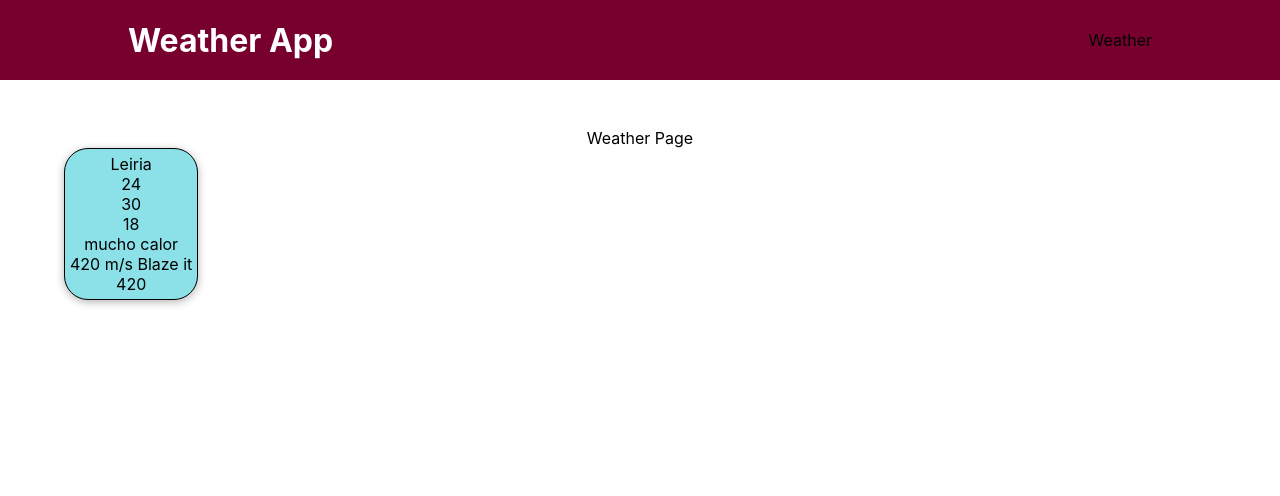
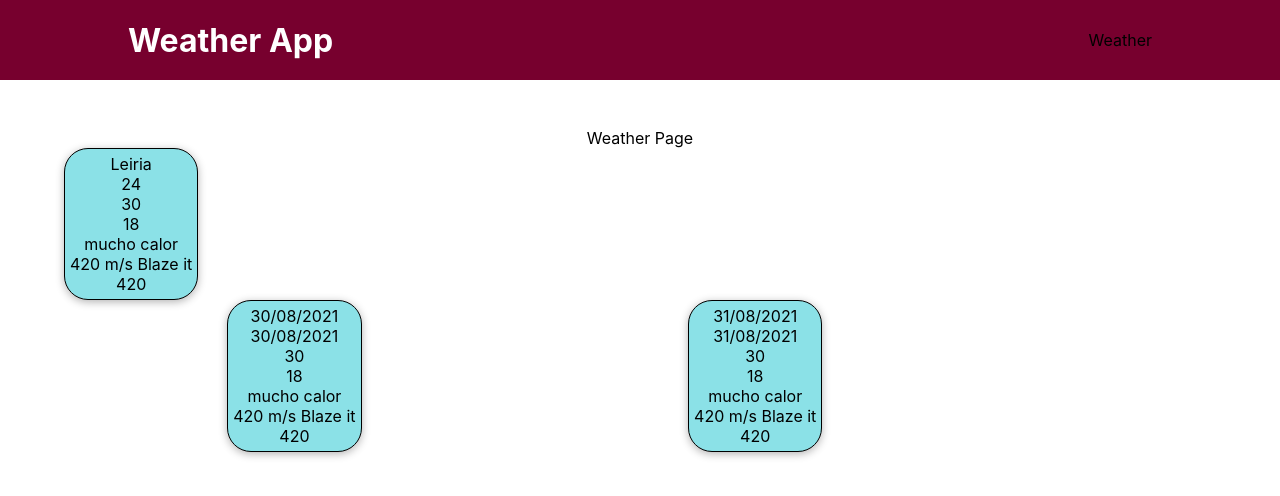
Before and after one commit to Goncaloo42/weather-app-2, a React (Create React App) app: page / in a window 1280 px wide. Shown: the top 496 px of the page. Built offline with nearby package versions, Linux system fonts and the light colour scheme.

Commit message:
feat: Displaying dummy Forecast Weather list

```diff
--- a/src/DUMMY_DATA.js
+++ b/src/DUMMY_DATA.js
@@ -10,3 +10,30 @@ export const DUMMY_CURRENT = {
   windDirection: "Blaze it",
   iconCode: "420",
 };
+
+export const DUMMY_FORECAST = [
+  {
+    location: "Leiria",
+    dayOfWeek: "30/08/2021",
+    dayOfMonth: "30/08/2021",
+    temperature: 24,
+    tempMax: 30,
+    tempMin: 18,
+    description: "mucho calor",
+    windSpeed: 420,
+    windDirection: "Blaze it",
+    iconCode: "420",
+  },
+  {
+    location: "Leiria",
+    dayOfWeek: "31/08/2021",
+    dayOfMonth: "31/08/2021",
+    temperature: 24,
+    tempMax: 30,
+    tempMin: 18,
+    description: "mucho calor",
+    windSpeed: 420,
+    windDirection: "Blaze it",
+    iconCode: "420",
+  },
+];
--- /dev/null
+++ b/src/components/weather/ForecastList.js
@@ -0,0 +1,7 @@
+import classes from "./ForecastList.module.css";
+
+const ForecastList = (props) => {
+  return <div className={classes.list}>{props.children}</div>;
+};
+
+export default ForecastList;
--- /dev/null
+++ b/src/components/weather/ForecastList.module.css
@@ -0,0 +1,6 @@
+.list {
+    display: flex;
+    flex-flow: row wrap;
+    justify-content: space-around;
+    width: 80%;
+}
--- /dev/null
+++ b/src/components/weather/ForecastWeather.js
@@ -0,0 +1,20 @@
+import classes from "./ForecastWeather.module.css";
+
+const ForecastWeather = (props) => {
+  return (
+    <div className={classes.card}>
+      <div>{props.forecastWeather.dayOfWeek}</div>
+      <div>{props.forecastWeather.dayOfMonth}</div>
+
+      <div>{props.forecastWeather.tempMax}</div>
+      <div>{props.forecastWeather.tempMin}</div>
+      <div>{props.forecastWeather.description}</div>
+      <div>
+        {props.forecastWeather.windSpeed} m/s{" "}
+        {props.forecastWeather.windDirection}
+      </div>
+      <div>{props.forecastWeather.iconCode}</div>
+    </div>
+  );
+};
+export default ForecastWeather;
--- /dev/null
+++ b/src/components/weather/ForecastWeather.module.css
@@ -0,0 +1,12 @@
+.card {
+    border: 1px solid black;
+    border-radius: 1.5rem;
+    display: flex;
+    flex-flow: column wrap;
+    justify-content: center;
+    align-items: center;
+    box-shadow: 0 2px 8px rgba(0, 0, 0, 0.3);
+    background-color: #8be1e7;
+    padding: 5px;
+    width: fit-content;
+  }
--- a/src/pages/WeatherPage.js
+++ b/src/pages/WeatherPage.js
@@ -1,11 +1,19 @@
 import { DUMMY_CURRENT } from "../DUMMY_DATA";
+import { DUMMY_FORECAST } from "../DUMMY_DATA";
 import CurrentWeather from "../components/weather/CurrentWeather";
+import ForecastWeather from "../components/weather/ForecastWeather";
+import ForecastList from "../components/weather/ForecastList";
 
 const WeatherPage = () => {
+  const mappedForecast = DUMMY_FORECAST.map((day) => {
+    return <ForecastWeather key={day.dayOfMonth} forecastWeather={day} />;
+  });
+
   return (
     <div>
       Weather Page
       <CurrentWeather currentWeather={DUMMY_CURRENT} />
+      <ForecastList>{mappedForecast}</ForecastList>
     </div>
   );
 };
```
